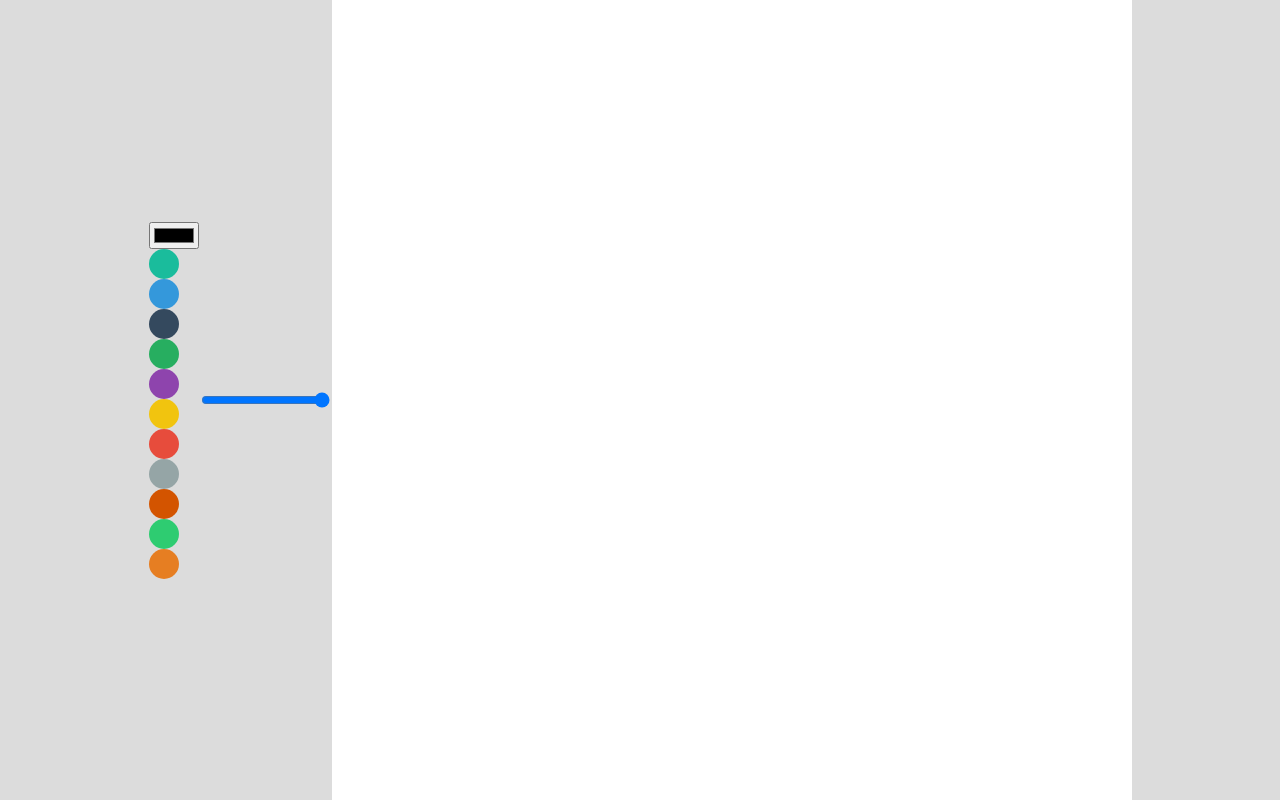
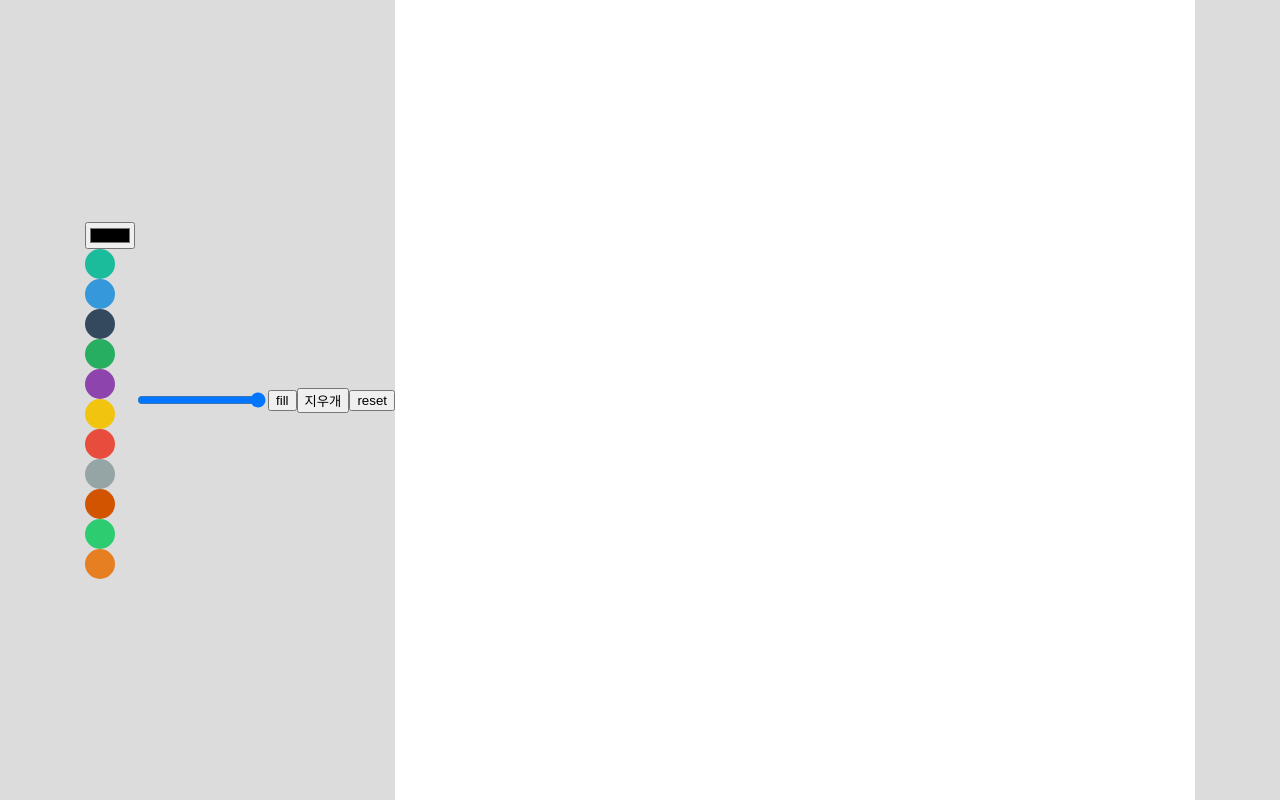
Before and after one commit to leehyeonj/meme_maker, a React (Create React App) app in the folder meme_maker/: page / in a window 1280 px wide. Built offline with nearby package versions, Linux system fonts and the light colour scheme.

Commit message:
feat : 채우기, 지우기, 리셋

```diff
--- a/meme_maker/src/Canvas.jsx
+++ b/meme_maker/src/Canvas.jsx
@@ -11,7 +11,12 @@ const Canvas = () => {
 
   const [ctx, setCtx] = useState();
   const [isDrawing, setIsDrawing] = useState(false);
-  const brushColor = useRecoilValue(colorState);
+  const [isFilling, setIsFilling] = useState(false);
+  const [isErasing, setIsErasing] = useState(false);
+  const [brushColor, setBrushColor] = useRecoilState(colorState);
+
+  const CANVAS_WIDTH = 800;
+  const CANVAS_HEIGHT = 800;
 
   useEffect(() => {
     const canvas = canvasRef.current;
@@ -19,7 +24,7 @@ const Canvas = () => {
     canvas.height = 800;
 
     const context = canvas.getContext("2d");
-    context.strokeStyle = "black";
+
     context.lineWidth = 2.5;
     contextRef.current = context;
     setCtx(contextRef.current);
@@ -41,7 +46,7 @@ const Canvas = () => {
         ctx.beginPath();
         ctx.moveTo(offsetX, offsetY);
       } else {
-        ctx.strokeStyle = brushColor;
+        ctx.strokeStyle = isErasing ? "#ffffff" : brushColor;
         ctx.lineTo(offsetX, offsetY);
         ctx.stroke();
       }
@@ -50,6 +55,28 @@ const Canvas = () => {
 
   const onLineWidthChange = (event) => {
     ctx.lineWidth = event.target.value;
+  };
+
+  const onClickFillBtn = () => {
+    setIsFilling(!isFilling);
+    setIsErasing(false);
+  };
+
+  const onCanvasClick = () => {
+    ctx.fillStyle = brushColor;
+    //채우기 했을 때 지우개
+    if (isFilling && !isErasing) {
+      ctx.fillRect(0, 0, CANVAS_WIDTH, CANVAS_HEIGHT);
+    }
+  };
+
+  const onEraserClick = () => {
+    setIsErasing(true);
+  };
+
+  const onResetCanvas = () => {
+    ctx.fillStyle = "#ffffff";
+    ctx.fillRect(0, 0, CANVAS_WIDTH, CANVAS_HEIGHT);
   };
 
   return (
@@ -63,6 +90,9 @@ const Canvas = () => {
         step="0.1"
         onChange={onLineWidthChange}
       />
+      <button onClick={onClickFillBtn}>{isFilling ? "stroke" : "fill"}</button>
+      <button onClick={onEraserClick}>지우개</button>
+      <button onClick={onResetCanvas}>reset</button>
       <canvas
         className="canvas"
         ref={canvasRef}
@@ -70,6 +100,7 @@ const Canvas = () => {
         onMouseUp={finishDrawing}
         onMouseMove={drawing}
         onMouseLeave={finishDrawing}
+        onClick={onCanvasClick}
       ></canvas>
     </div>
   );
--- a/meme_maker/src/components/ColorSet.js
+++ b/meme_maker/src/components/ColorSet.js
@@ -1,16 +1,22 @@
 import React from "react";
 import Color from "./Color";
 import { colorSet, colorState } from "../recoil/color";
-import { useSetRecoilState } from "recoil";
+import { useRecoilState, useSetRecoilState } from "recoil";
 
 const ColorSet = () => {
-  const setBrushColor = useSetRecoilState(colorState);
+  const [brushColor, setBrushColor] = useRecoilState(colorState);
+
   const onColorChange = (event) => {
     setBrushColor(event.target.value);
   };
   return (
     <div className="color-options">
-      <input type="color" id="color" onChange={onColorChange} />
+      <input
+        type="color"
+        id="color"
+        onChange={onColorChange}
+        value={brushColor}
+      />
       {colorSet.map((p) => {
         return <Color color={p} key={p} />;
       })}
--- a/meme_maker/src/recoil/color.js
+++ b/meme_maker/src/recoil/color.js
@@ -16,5 +16,5 @@ export const colorSet = [
 
 export const colorState = atom({
   key: "colorState",
-  default: "black",
+  default: "#000000",
 });
```
